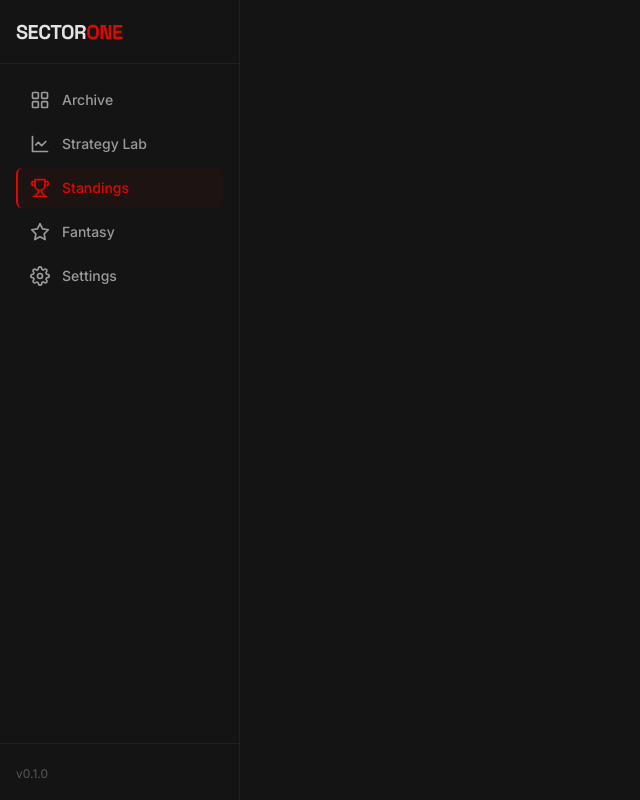
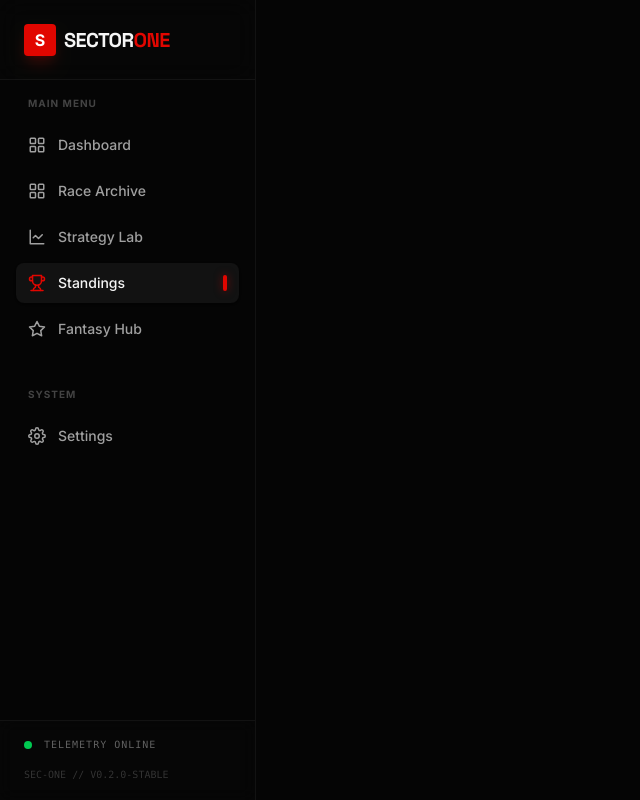
Before and after one commit to sleuthy-sloth/f1-tracker, a Next.js app: page /standings in a window 1280 px wide. Shown: the whole page, without its empty margins (0-640 px from the left). Built offline with nearby package versions, Linux system fonts and the light colour scheme; no server answers.

Commit message:
refactor: modernize StandingsTable UI with glassmorphic aesthetics, enhanced typography, and refined data visualization

```diff
--- a/app/globals.css
+++ b/app/globals.css
@@ -1,34 +1,31 @@
 @import "tailwindcss";
 
 :root {
-  /* SectorOne Brand Colors */
-  --color-primary: #e10600;
-  --color-primary-container: #e10600;
-  --color-secondary: #00d2be;
-  --color-tertiary: #fffb00;
+  /* SectorOne Brand Colors - Refined for "Functional Premium" */
+  --color-primary: #e10600; /* Ferrari Red */
+  --color-primary-container: rgba(225, 6, 0, 0.15);
+  --color-secondary: #00d2be; /* Mercedes Teal */
+  --color-tertiary: #ff8000;  /* McLaren Orange */
 
-  /* Surface Colors */
-  --surface: #141414;
-  --surface-dim: #0f0f0f;
-  --surface-bright: #2a2a2a;
-  --surface-container-lowest: #0e0e0e;
-  --surface-container-low: #1c1b1b;
-  --surface-container: #242424;
-  --surface-container-high: #2e2e2e;
-  --surface-container-highest: #383838;
+  /* Surface Colors - Deep & Professional */
+  --surface: #0a0a0a;
+  --surface-dim: #050505;
+  --surface-bright: #1a1a1a;
+  --surface-container-lowest: #020202;
+  --surface-container-low: #0f0f0f;
+  --surface-container: #141414;
+  --surface-container-high: #1e1e1e;
+  --surface-container-highest: #282828;
 
-  /* Text Colors */
-  --on-surface: #e5e2e1;
-  --on-surface-variant: #e9bcb5;
-  --on-background: #e5e2e1;
+  /* Text Colors - High Contrast */
+  --on-surface: #f5f5f5;
+  --on-surface-variant: #a0a0a0;
+  --on-background: #f5f5f5;
   --on-primary: #ffffff;
-  --on-primary-container: #ffffff;
 
   /* Accent Colors */
-  --outline: #af8f81;
-  --outline-variant: #5e3f3a;
-  --error: #ffb4ab;
-  --error-container: #93000a;
+  --outline: rgba(255, 255, 255, 0.1);
+  --outline-variant: rgba(255, 255, 255, 0.05);
 
   /* F1 Team Colors */
   --team-redbull: #3671C6;
@@ -44,89 +41,95 @@
 }
 
 @theme inline {
-  /* Brand Colors */
   --color-primary: var(--color-primary);
   --color-primary-container: var(--color-primary-container);
   --color-secondary: var(--color-secondary);
   --color-tertiary: var(--color-tertiary);
 
-  /* Surface Colors */
   --color-surface: var(--surface);
   --color-surface-dim: var(--surface-dim);
   --color-surface-bright: var(--surface-bright);
-  --color-surface-container-lowest: var(--surface-container-lowest);
-  --color-surface-container-low: var(--surface-container-low);
   --color-surface-container: var(--surface-container);
   --color-surface-container-high: var(--surface-container-high);
-  --color-surface-container-highest: var(--surface-container-highest);
 
-  /* Text Colors */
   --color-on-surface: var(--on-surface);
   --color-on-surface-variant: var(--on-surface-variant);
-  --color-on-background: var(--on-background);
-  --color-on-primary: var(--on-primary);
-  --color-on-primary-container: var(--on-primary-container);
 
-  /* Accent Colors */
-  --color-outline: var(--outline);
-  --color-outline-variant: var(--outline-variant);
-  --color-error: var(--error);
-  --color-error-container: var(--error-container);
+  --color-f1-red: var(--color-primary);
+  --color-f1-carbon: var(--surface);
+  --color-f1-dark: var(--surface-dim);
+  --color-f1-silver: var(--on-surface-variant);
+  --color-f1-white: var(--on-surface);
 
-  /* Background */
-  --color-background: var(--surface);
+  --font-sans: var(--font-inter), ui-sans-serif, system-ui;
+  --font-heading: var(--font-space-grotesk), ui-sans-serif, system-ui;
+  --font-mono: ui-monospace, SFMono-Regular, Menlo, Monaco, Consolas, monospace;
 
-  /* Fonts */
-  --font-sans: var(--font-inter);
-  --font-heading: var(--font-space-grotesk);
-
-  /* Legacy Theme Tokens */
-  --color-f1-carbon: #141414;
-  --color-f1-dark: #0f0f0f;
-  --color-f1-white: #e5e2e1;
-  --color-f1-red: #e10600;
-  --color-f1-silver: #9b9b9b;
-
-  /* Border Radius */
-  --radius-sm: 0.125rem;
-  --radius-default: 0.25rem;
-  --radius-lg: 0.5rem;
-  --radius-xl: 0.75rem;
-  --radius-full: 99px;
+  --radius-xl: 12px;
+  --radius-2xl: 16px;
 }
 
 /* Base styles */
 body {
-  background: var(--surface);
+  background: var(--surface-dim);
   color: var(--on-surface);
-  font-family: var(--font-inter), Arial, Helvetica, sans-serif;
+  font-family: var(--font-inter);
+  -webkit-font-smoothing: antialiased;
 }
 
-/* Custom scrollbar - High-Performance Minimalism */
+/* Glassmorphism - Clean & Crisp */
+.glass-panel {
+  background: rgba(20, 20, 20, 0.7);
+  backdrop-filter: blur(12px);
+  -webkit-backdrop-filter: blur(12px);
+  border: 1px solid var(--outline);
+  box-shadow: 0 4px 24px -1px rgba(0, 0, 0, 0.4);
+}
+
+.glass-panel-hover:hover {
+  border-color: rgba(255, 255, 255, 0.2);
+  background: rgba(30, 30, 30, 0.8);
+  transform: translateY(-1px);
+  transition: all 0.2s cubic-bezier(0.4, 0, 0.2, 1);
+}
+
+/* High-Performance Typography */
+.text-data {
+  font-family: var(--font-mono);
+  letter-spacing: -0.02em;
+}
+
+.text-heading {
+  font-family: var(--font-heading);
+  letter-spacing: -0.03em;
+  text-transform: uppercase;
+}
+
+/* Custom Scrollbar */
 ::-webkit-scrollbar {
-  width: 4px;
-  height: 4px;
+  width: 6px;
 }
 ::-webkit-scrollbar-track {
-  background: transparent;
+  background: var(--surface-dim);
 }
 ::-webkit-scrollbar-thumb {
-  background: rgba(255, 255, 255, 0.2);
-  border-radius: 2px;
+  background: var(--surface-container-highest);
+  border-radius: 3px;
 }
 ::-webkit-scrollbar-thumb:hover {
-  background: rgba(225, 6, 0, 0.8);
+  background: var(--color-primary);
 }
 
-/* Glassmorphism card utility */
-.glass-panel {
-  background: rgba(26, 26, 26, 0.8);
-  backdrop-filter: blur(20px);
-  -webkit-backdrop-filter: blur(20px);
-  border: 1px solid rgba(255, 255, 255, 0.1);
+/* Subtle Grid Background Pattern */
+.bg-grid {
+  background-image:
+    linear-gradient(var(--outline-variant) 1px, transparent 1px),
+    linear-gradient(90deg, var(--outline-variant) 1px, transparent 1px);
+  background-size: 40px 40px;
 }
 
-/* Telemetry glow effect */
-.telemetry-glow {
-  box-shadow: 0 0 10px rgba(225, 6, 0, 0.2);
+/* Neon Accent Lines */
+.accent-line {
+  height: 2px;
+  background: linear-gradient(90deg, var(--color-primary), transparent);
 }
--- a/app/page.tsx
+++ b/app/page.tsx
@@ -1,45 +1,102 @@
 import Link from "next/link";
+import Image from "next/image";
 
 export default function Home() {
   return (
-    <div className="relative flex min-h-[calc(100vh-4rem)] flex-col items-center justify-center overflow-hidden">
-      {/* Gradient accent line */}
-      <div aria-hidden="true" className="absolute top-0 left-0 right-0 h-1 bg-gradient-to-r from-transparent via-f1-red to-transparent" />
+    <div className="relative min-h-screen bg-surface-dim overflow-hidden flex flex-col">
+      {/* Background Grid Layer */}
+      <div className="absolute inset-0 bg-grid opacity-20 pointer-events-none" />
 
-      {/* Subtle checkered pattern hint */}
-      <div
-        aria-hidden="true"
-        className="pointer-events-none absolute inset-0 opacity-[0.03]"
-        style={{
-          backgroundImage: `repeating-linear-gradient(
-            45deg,
-            transparent,
-            transparent 10px,
-            #fff 10px,
-            #fff 11px
-          ),
-          repeating-linear-gradient(
-            -45deg,
-            transparent,
-            transparent 10px,
-            #fff 10px,
-            #fff 11px
-          )`,
-        }}
-      />
+      {/* Hero Section */}
+      <div className="relative flex-1 flex flex-col items-center justify-center px-6 py-20 text-center">
+        {/* Animated Accent Blobs */}
+        <div className="absolute top-1/4 left-1/4 w-96 h-96 bg-f1-red/10 rounded-full blur-[120px] animate-pulse" />
+        <div className="absolute bottom-1/4 right-1/4 w-96 h-96 bg-secondary/10 rounded-full blur-[120px] animate-pulse delay-1000" />
 
-      <div className="relative z-10 flex flex-col items-center gap-8 px-6 text-center">
-        <h1 className="text-5xl font-extrabold tracking-tight text-f1-white sm:text-6xl lg:text-7xl">
-          <span className="text-f1-red">SECTOR</span>ONE
-        </h1>
+        <div className="relative z-10 max-w-5xl mx-auto space-y-12">
+          {/* Logo / Brand Badge */}
+          <div className="inline-flex items-center gap-3 px-4 py-2 rounded-full glass-panel border-f1-red/30 shadow-xl shadow-f1-red/5">
+            <div className="w-2 h-2 rounded-full bg-f1-red animate-pulse" />
+            <span className="text-xs font-mono font-bold tracking-[0.2em] text-f1-silver/80 uppercase">
+              SectorOne Protocol v0.2.0
+            </span>
+          </div>
 
-        <p className="max-w-xl text-lg leading-relaxed text-f1-silver sm:text-xl">
-          High-performance telemetry, fantasy leagues, and race analysis
-        </p>
+          {/* Hero Content */}
+          <div className="space-y-6">
+            <h1 className="text-6xl md:text-8xl lg:text-9xl font-black text-heading leading-[0.9] tracking-tighter text-f1-white">
+              PRECISION<br />
+              <span className="text-f1-red">TELEM</span>ETRY
+            </h1>
+            <p className="max-w-2xl mx-auto text-lg md:text-xl text-f1-silver font-medium leading-relaxed">
+              Experience Formula 1 like a race engineer. High-performance analysis,
+              live strategy simulation, and advanced championship tracking.
+            </p>
+          </div>
 
-        <Link href="/sessions" className="mt-4 rounded-full bg-f1-red px-8 py-3 text-base font-semibold text-white transition-all duration-200 hover:bg-red-700 hover:shadow-lg hover:shadow-f1-red/20 focus:outline-none focus:ring-2 focus:ring-f1-red focus:ring-offset-2 focus:ring-offset-f1-carbon">
-          Browse Sessions
-        </Link>
+          {/* Call to Actions */}
+          <div className="flex flex-col sm:flex-row items-center justify-center gap-6 pt-4">
+            <Link
+              href="/standings"
+              className="group relative px-8 py-4 bg-f1-red text-white font-bold rounded-xl overflow-hidden shadow-2xl shadow-f1-red/20 transition-all hover:scale-[1.02] active:scale-[0.98]"
+            >
+              <div className="absolute inset-0 bg-white/20 translate-y-full group-hover:translate-y-0 transition-transform duration-300" />
+              <span className="relative z-10 flex items-center gap-2">
+                Launch Mission Control
+                <svg xmlns="http://www.w3.org/2000/svg" width="20" height="20" viewBox="0 0 24 24" fill="none" stroke="currentColor" strokeWidth="2.5" strokeLinecap="round" strokeLinejoin="round"><path d="M5 12h14" /><path d="m12 5 7 7-7 7" /></svg>
+              </span>
+            </Link>
+            <Link
+              href="/archive"
+              className="px-8 py-4 glass-panel glass-panel-hover text-f1-white font-bold rounded-xl transition-all"
+            >
+              Race Archives
+            </Link>
+          </div>
+        </div>
+
+        {/* Hero Visual Mockup */}
+        <div className="mt-20 relative w-full max-w-6xl aspect-[21/9] rounded-2xl overflow-hidden glass-panel border-white/10 shadow-3xl group">
+          <Image
+            src="/images/hero.png"
+            alt="F1 Cinematic Telemetry"
+            fill
+            className="object-cover opacity-80 group-hover:opacity-100 group-hover:scale-[1.01] transition-all duration-700"
+            priority
+          />
+          <div className="absolute inset-0 bg-gradient-to-t from-surface-dim via-transparent to-transparent opacity-60" />
+
+          {/* Mockup Overlays */}
+          <div className="absolute bottom-6 left-6 flex items-center gap-4">
+            <div className="px-3 py-1.5 rounded bg-black/60 backdrop-blur-md border border-white/10 font-mono text-[10px] text-f1-red font-bold">
+              SYSTEM: ACTIVE
+            </div>
+            <div className="px-3 py-1.5 rounded bg-black/60 backdrop-blur-md border border-white/10 font-mono text-[10px] text-f1-silver font-bold">
+              GPS: 44.5011° N, 11.3435° E
+            </div>
+          </div>
+        </div>
+      </div>
+
+      {/* Footer Info */}
+      <div className="px-10 py-8 border-t border-white/5 flex flex-col md:flex-row justify-between items-center gap-6">
+        <div className="flex gap-12">
+          <div className="space-y-1">
+            <div className="text-[10px] font-bold text-f1-silver/40 uppercase">Latency</div>
+            <div className="text-xs font-mono text-f1-red font-bold">14ms</div>
+          </div>
+          <div className="space-y-1">
+            <div className="text-[10px] font-bold text-f1-silver/40 uppercase">Data Stream</div>
+            <div className="text-xs font-mono text-f1-white font-bold">2.4 GB/S</div>
+          </div>
+          <div className="space-y-1">
+            <div className="text-[10px] font-bold text-f1-silver/40 uppercase">Status</div>
+            <div className="text-xs font-mono text-green-500 font-bold">NOMINAL</div>
+          </div>
+        </div>
+        <div className="text-[10px] font-mono text-f1-silver/40">
+          DESIGNED FOR MAXIMUM PERFORMANCE BY SECTORONE LABS
+        </div>
       </div>
     </div>
   );
--- a/components/SideNav.tsx
+++ b/components/SideNav.tsx
@@ -3,141 +3,79 @@
 import Link from "next/link";
 import { usePathname } from "next/navigation";
 
-// Archive icon - grid/calendar layout
+// Archive icon
 function ArchiveIcon() {
   return (
-    <svg
-      xmlns="http://www.w3.org/2000/svg"
-      width="20"
-      height="20"
-      viewBox="0 0 24 24"
-      fill="none"
-      stroke="currentColor"
-      strokeWidth="2"
-      strokeLinecap="round"
-      strokeLinejoin="round"
-    >
-      <rect x="3" y="3" width="7" height="7" rx="1" />
-      <rect x="14" y="3" width="7" height="7" rx="1" />
-      <rect x="14" y="14" width="7" height="7" rx="1" />
-      <rect x="3" y="14" width="7" height="7" rx="1" />
-    </svg>
+    <svg xmlns="http://www.w3.org/2000/svg" width="18" height="18" viewBox="0 0 24 24" fill="none" stroke="currentColor" strokeWidth="2" strokeLinecap="round" strokeLinejoin="round"><rect x="3" y="3" width="7" height="7" rx="1" /><rect x="14" y="3" width="7" height="7" rx="1" /><rect x="14" y="14" width="7" height="7" rx="1" /><rect x="3" y="14" width="7" height="7" rx="1" /></svg>
   );
 }
 
-// Strategy icon - line chart / waveform
+// Strategy icon
 function StrategyIcon() {
   return (
-    <svg
-      xmlns="http://www.w3.org/2000/svg"
-      width="20"
-      height="20"
-      viewBox="0 0 24 24"
-      fill="none"
-      stroke="currentColor"
-      strokeWidth="2"
-      strokeLinecap="round"
-      strokeLinejoin="round"
-    >
-      <path d="M3 3v18h18" />
-      <path d="m19 9-5 5-4-4-3 3" />
-    </svg>
+    <svg xmlns="http://www.w3.org/2000/svg" width="18" height="18" viewBox="0 0 24 24" fill="none" stroke="currentColor" strokeWidth="2" strokeLinecap="round" strokeLinejoin="round"><path d="M3 3v18h18" /><path d="m19 9-5 5-4-4-3 3" /></svg>
   );
 }
 
-// Standings icon - trophy/cup
+// Standings icon
 function StandingsIcon() {
   return (
-    <svg
-      xmlns="http://www.w3.org/2000/svg"
-      width="20"
-      height="20"
-      viewBox="0 0 24 24"
-      fill="none"
-      stroke="currentColor"
-      strokeWidth="2"
-      strokeLinecap="round"
-      strokeLinejoin="round"
-    >
-      <path d="M6 9H4.5a2.5 2.5 0 0 1 0-5H6" />
-      <path d="M18 9h1.5a2.5 2.5 0 0 0 0-5H18" />
-      <path d="M4 22h16" />
-      <path d="M10 14.66V17c0 .55-.47.98-.97 1.21C7.85 18.75 7 20.24 7 22" />
-      <path d="M14 14.66V17c0 .55.47.98.97 1.21C16.15 18.75 17 20.24 17 22" />
-      <path d="M18 2H6v7a6 6 0 0 0 12 0V2Z" />
-    </svg>
+    <svg xmlns="http://www.w3.org/2000/svg" width="18" height="18" viewBox="0 0 24 24" fill="none" stroke="currentColor" strokeWidth="2" strokeLinecap="round" strokeLinejoin="round"><path d="M6 9H4.5a2.5 2.5 0 0 1 0-5H6" /><path d="M18 9h1.5a2.5 2.5 0 0 0 0-5H18" /><path d="M4 22h16" /><path d="M10 14.66V17c0 .55-.47.98-.97 1.21C7.85 18.75 7 20.24 7 22" /><path d="M14 14.66V17c0 .55.47.98.97 1.21C16.15 18.75 17 20.24 17 22" /><path d="M18 2H6v7a6 6 0 0 0 12 0V2Z" /></svg>
   );
 }
 
-// Fantasy icon - star
+// Fantasy icon
 function FantasyIcon() {
   return (
-    <svg
-      xmlns="http://www.w3.org/2000/svg"
-      width="20"
-      height="20"
-      viewBox="0 0 24 24"
-      fill="none"
-      stroke="currentColor"
-      strokeWidth="2"
-      strokeLinecap="round"
-      strokeLinejoin="round"
-    >
-      <polygon points="12 2 15.09 8.26 22 9.27 17 14.14 18.18 21.02 12 17.77 5.82 21.02 7 14.14 2 9.27 8.91 8.26 12 2" />
-    </svg>
+    <svg xmlns="http://www.w3.org/2000/svg" width="18" height="18" viewBox="0 0 24 24" fill="none" stroke="currentColor" strokeWidth="2" strokeLinecap="round" strokeLinejoin="round"><polygon points="12 2 15.09 8.26 22 9.27 17 14.14 18.18 21.02 12 17.77 5.82 21.02 7 14.14 2 9.27 8.91 8.26 12 2" /></svg>
   );
 }
 
-// Settings icon - gear
+// Settings icon
 function SettingsIcon() {
   return (
-    <svg
-      xmlns="http://www.w3.org/2000/svg"
-      width="20"
-      height="20"
-      viewBox="0 0 24 24"
-      fill="none"
-      stroke="currentColor"
-      strokeWidth="2"
-      strokeLinecap="round"
-      strokeLinejoin="round"
-    >
-      <circle cx="12" cy="12" r="3" />
-      <path d="M19.4 15a1.65 1.65 0 0 0 .33 1.82l.06.06a2 2 0 0 1 0 2.83 2 2 0 0 1-2.83 0l-.06-.06a1.65 1.65 0 0 0-1.82-.33 1.65 1.65 0 0 0-1 1.51V21a2 2 0 0 1-2 2 2 2 0 0 1-2-2v-.09A1.65 1.65 0 0 0 9 19.4a1.65 1.65 0 0 0-1.82.33l-.06.06a2 2 0 0 1-2.83 0 2 2 0 0 1 0-2.83l.06-.06a1.65 1.65 0 0 0 .33-1.82 1.65 1.65 0 0 0-1.51-1H3a2 2 0 0 1-2-2 2 2 0 0 1 2-2h.09A1.65 1.65 0 0 0 4.6 9a1.65 1.65 0 0 0-.33-1.82l-.06-.06a2 2 0 0 1 0-2.83 2 2 0 0 1 2.83 0l.06.06a1.65 1.65 0 0 0 1.82.33H9a1.65 1.65 0 0 0 1-1.51V3a2 2 0 0 1 2-2 2 2 0 0 1 2 2v.09a1.65 1.65 0 0 0 1 1.51 1.65 1.65 0 0 0 1.82-.33l.06-.06a2 2 0 0 1 2.83 0 2 2 0 0 1 0 2.83l-.06.06a1.65 1.65 0 0 0-.33 1.82V9a1.65 1.65 0 0 0 1.51 1H21a2 2 0 0 1 2 2 2 2 0 0 1-2 2h-.09a1.65 1.65 0 0 0-1.51 1z" />
-    </svg>
+    <svg xmlns="http://www.w3.org/2000/svg" width="18" height="18" viewBox="0 0 24 24" fill="none" stroke="currentColor" strokeWidth="2" strokeLinecap="round" strokeLinejoin="round"><circle cx="12" cy="12" r="3" /><path d="M19.4 15a1.65 1.65 0 0 0 .33 1.82l.06.06a2 2 0 0 1 0 2.83 2 2 0 0 1-2.83 0l-.06-.06a1.65 1.65 0 0 0-1.82-.33 1.65 1.65 0 0 0-1 1.51V21a2 2 0 0 1-2 2 2 2 0 0 1-2-2v-.09A1.65 1.65 0 0 0 9 19.4a1.65 1.65 0 0 0-1.82.33l-.06.06a2 2 0 0 1-2.83 0 2 2 0 0 1 0-2.83l.06-.06a1.65 1.65 0 0 0 .33-1.82 1.65 1.65 0 0 0-1.51-1H3a2 2 0 0 1-2-2 2 2 0 0 1 2-2h.09A1.65 1.65 0 0 0 4.6 9a1.65 1.65 0 0 0-.33-1.82l-.06-.06a2 2 0 0 1 0-2.83 2 2 0 0 1 2.83 0l.06.06a1.65 1.65 0 0 0 1.82.33H9a1.65 1.65 0 0 0 1-1.51V3a2 2 0 0 1 2-2 2 2 0 0 1 2 2v.09a1.65 1.65 0 0 0 1 1.51 1.65 1.65 0 0 0 1.82-.33l.06-.06a2 2 0 0 1 2.83 0 2 2 0 0 1 0 2.83l-.06.06a1.65 1.65 0 0 0-.33 1.82V9a1.65 1.65 0 0 0 1.51 1H21a2 2 0 0 1 2 2 2 2 0 0 1-2 2h-.09a1.65 1.65 0 0 0-1.51 1z" /></svg>
   );
 }
 
 const NAV_ITEMS = [
-  { href: "/archive", label: "Archive", icon: ArchiveIcon },
+  { href: "/", label: "Dashboard", icon: ArchiveIcon }, // Home is now Dashboard
+  { href: "/archive", label: "Race Archive", icon: ArchiveIcon },
   { href: "/strategy-lab", label: "Strategy Lab", icon: StrategyIcon },
   { href: "/standings", label: "Standings", icon: StandingsIcon },
-  { href: "/fantasy", label: "Fantasy", icon: FantasyIcon },
-  { href: "/settings", label: "Settings", icon: SettingsIcon },
+  { href: "/fantasy", label: "Fantasy Hub", icon: FantasyIcon },
 ];
 
 export function SideNav() {
   const pathname = usePathname();
 
   const isActive = (href: string) => {
-    return pathname === href || pathname.startsWith(href + "/");
+    if (href === "/") return pathname === "/";
+    return pathname.startsWith(href);
   };
 
   return (
     <nav
-      className="hidden md:flex fixed left-0 top-0 h-screen w-60 flex-col border-r border-white/5 bg-surface"
+      className="hidden md:flex fixed left-0 top-0 h-screen w-64 flex-col border-r border-white/5 bg-surface-dim z-50"
       aria-label="Main navigation"
     >
       {/* Branding */}
-      <div className="flex h-16 items-center border-b border-white/5 px-4">
-        <span className="font-heading text-xl font-bold tracking-tight text-f1-white">
-          SECTOR
-          <span className="text-f1-red">ONE</span>
-        </span>
+      <div className="flex h-20 items-center px-6 border-b border-white/5 bg-surface/30 backdrop-blur-md">
+        <Link href="/" className="group flex items-center gap-2">
+          <div className="w-8 h-8 rounded bg-f1-red flex items-center justify-center font-bold text-white shadow-lg shadow-f1-red/20 group-hover:scale-105 transition-transform">
+            S
+          </div>
+          <span className="text-heading text-xl font-bold text-f1-white tracking-tighter">
+            SECTOR<span className="text-f1-red">ONE</span>
+          </span>
+        </Link>
       </div>
 
       {/* Navigation Items */}
-      <div className="flex flex-1 flex-col gap-1 p-4">
+      <div className="flex flex-1 flex-col gap-1.5 p-4 overflow-y-auto">
+        <div className="px-3 mb-2 text-[10px] font-bold text-f1-silver/40 uppercase tracking-widest">
+          Main Menu
+        </div>
         {NAV_ITEMS.map((item) => {
           const Icon = item.icon;
           const active = isActive(item.href);
@@ -146,23 +84,55 @@ export function SideNav() {
             <Link
               key={item.href}
               href={item.href}
-              className={`flex items-center gap-3 rounded-md px-3 py-2.5 font-sans text-sm transition-colors ${
+              className={`group flex items-center gap-3 rounded-lg px-3 py-2.5 text-sm transition-all duration-200 ${
                 active
-                  ? "border-l-2 border-f1-red bg-f1-red/5 text-f1-red"
-                  : "border-l-2 border-transparent text-f1-silver hover:bg-white/5 hover:text-f1-white"
+                  ? "bg-white/5 text-f1-white shadow-sm"
+                  : "text-f1-silver hover:bg-white/[0.03] hover:text-f1-white"
               }`}
               aria-current={active ? "page" : undefined}
             >
-              <Icon />
-              <span className="font-medium">{item.label}</span>
+              <div className={`transition-colors duration-200 ${active ? "text-f1-red" : "group-hover:text-f1-white"}`}>
+                <Icon />
+              </div>
+              <span className={`font-medium ${active ? "text-f1-white" : ""}`}>{item.label}</span>
+              {active && (
+                <div className="ml-auto w-1 h-4 rounded-full bg-f1-red shadow-[0_0_8px_rgba(225,6,0,0.5)]" />
+              )}
             </Link>
           );
         })}
+
+        <div className="mt-8 px-3 mb-2 text-[10px] font-bold text-f1-silver/40 uppercase tracking-widest">
+          System
+        </div>
+        <Link
+          href="/settings"
+          className={`group flex items-center gap-3 rounded-lg px-3 py-2.5 text-sm transition-all duration-200 ${
+            isActive("/settings")
+              ? "bg-white/5 text-f1-white shadow-sm"
+              : "text-f1-silver hover:bg-white/[0.03] hover:text-f1-white"
+          }`}
+        >
+          <div className={`transition-colors duration-200 ${isActive("/settings") ? "text-f1-red" : "group-hover:text-f1-white"}`}>
+            <SettingsIcon />
+          </div>
+          <span className="font-medium">Settings</span>
+        </Link>
       </div>
 
-      {/* Version */}
-      <div className="border-t border-white/5 p-4">
-        <span className="text-xs text-f1-silver/50">v0.1.0</span>
+      {/* User Info / Status */}
+      <div className="border-t border-white/5 p-4 bg-surface/20 backdrop-blur-sm">
+        <div className="flex items-center gap-3 px-2">
+          <div className="w-2 h-2 rounded-full bg-green-500 animate-pulse" />
+          <span className="text-[10px] font-mono text-f1-silver/60 uppercase tracking-widest">
+            Telemetry Online
+          </span>
+        </div>
+        <div className="mt-2 px-2">
+          <span className="text-[10px] font-mono text-f1-silver/30">
+            SEC-ONE // V0.2.0-STABLE
+          </span>
+        </div>
       </div>
     </nav>
   );
```
Also changed, not shown: components/StandingsTable.tsx (+115 -66 lines), public/images/hero.png (added).
